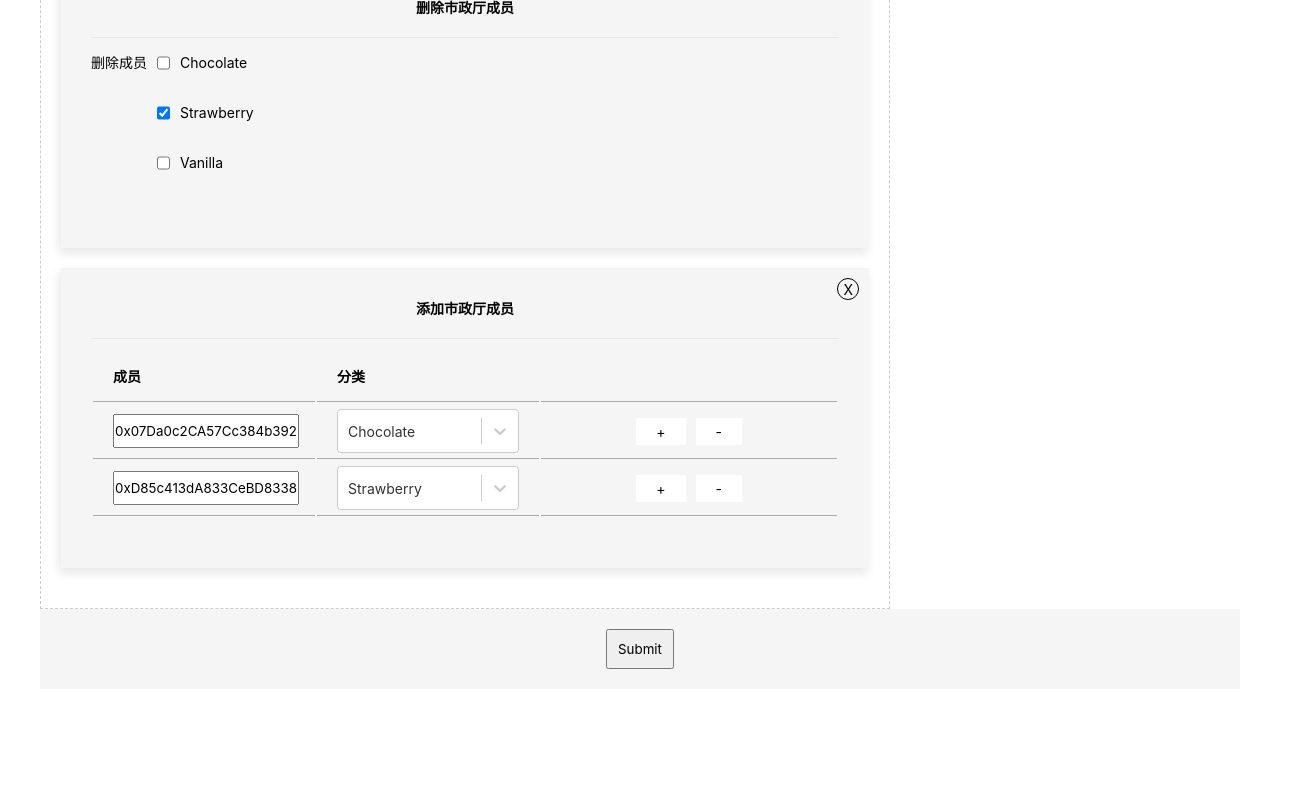
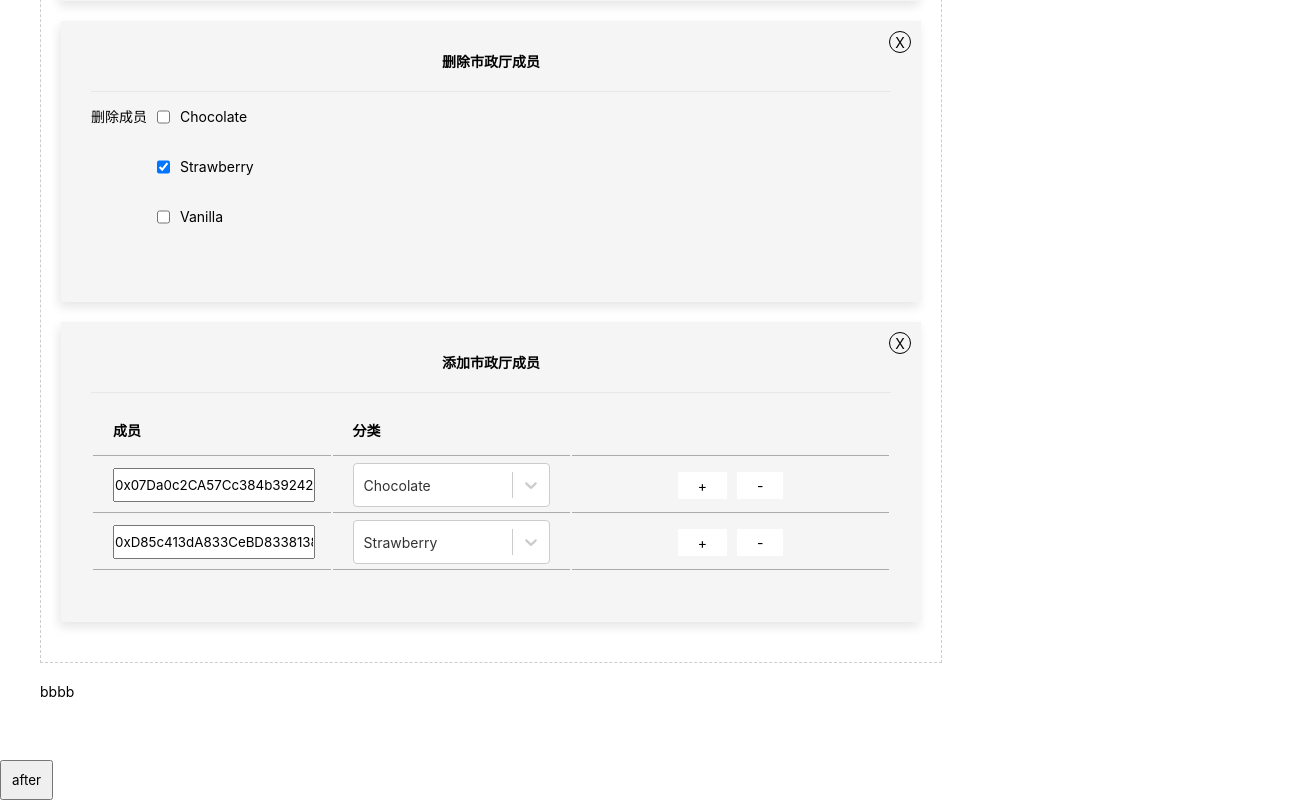
Before and after one commit to Taoist-Labs/components, a React (Create React App) app: page /new in a window 1280 px wide. Shown: the part 1016-1816 px from the top of the page, 1312 px wide, since content can reach past the window. Before the commit the page ends 1745 px from the top, so only its background shows below. Built offline with nearby package versions, Linux system fonts and the light colour scheme.

Commit message:
add before & after components

```diff
--- a/src/new.tsx
+++ b/src/new.tsx
@@ -1,12 +1,34 @@
-import React from 'react';
+import React, {ChangeEvent, useRef, useState} from 'react';
 import Template from "./packages/components/template";
 import initialItems from "./json/initialItem";
 import DataSource from "./json/datasource.json";
 
 
 function New() {
+    const childRef = useRef(null);
+    const [test,setTest] = useState('');
+    const handleInput = (e:ChangeEvent) =>{
+        const {value} = e.target as HTMLInputElement;
+        setTest(value)
+    }
+
+
+    const handleFormSubmit = (data:any) => {
+        console.log({
+            ...data,
+            test
+        })
+    };
+
+    const AllSubmit = () =>{
+        (childRef.current as any).submitForm()
+    }
+
     return (
-            <Template DataSource={DataSource} operate="edit" initialItems={initialItems} />
+        <div>
+        <Template DataSource={DataSource} operate="edit" initialItems={initialItems} BeforeComponent={  <input type="text" onChange={handleInput} />} AfterComponent={<div>bbbb</div>}  ref={childRef} onSubmitData={handleFormSubmit} />
+            <button onClick={()=>AllSubmit()}>after</button>
+        </div>
     );
 }
 
--- a/src/package.template.json
+++ b/src/package.template.json
@@ -1,6 +1,6 @@
 {
     "name": "@seedao/proposal",
-    "version": "0.0.3",
+    "version": "0.0.4",
     "description": "proposal",
     "main": "index.js",
     "repository": "",
--- a/src/packages/components/template.tsx
+++ b/src/packages/components/template.tsx
@@ -75,8 +75,26 @@ const ButtonBox = styled.div`
   justify-content: center;
 `
 
+const LftFlex = styled.div`
+    display: flex;
+  flex-direction: column;
+`
 
-export default function Template  ({DataSource,operate,initialItems}:any)  {
+const BeforeDiv = styled.div`
+    margin-bottom: 20px;
+`
+
+const AfterDiv = styled.div`
+    margin: 20px 0;
+`
+
+const RhtFlex = styled.div`
+`
+
+ const Template = React.forwardRef(({onSubmitData,DataSource,operate,initialItems,BeforeComponent,AfterComponent}:any,ref) => {
+     React.useImperativeHandle(ref, () => ({
+         submitForm:handleSubmit(onSubmit),
+     }));
 
     const { register, handleSubmit,control,setValue,reset,getValues } = useForm<any>();
 
@@ -166,13 +184,20 @@ export default function Template  ({DataSource,operate,initialItems}:any)  {
             arr.push(obj)
 
         }
-        console.log(arr)
+        onSubmitData && onSubmitData(data);
+
     }
 
     return (<Box>
 
         <DragDropContext onDragEnd={handleDragEnd}>
             <InnerBox>
+                <LftFlex>
+                    <BeforeDiv>
+                        {
+                            BeforeComponent
+                        }
+                    </BeforeDiv>
                     <Droppable droppableId="right">
                         {(provided) => (
                             <LftBox
@@ -203,6 +228,15 @@ export default function Template  ({DataSource,operate,initialItems}:any)  {
                             </LftBox>
                         )}
                     </Droppable>
+
+                    <AfterDiv>
+                        {
+                            AfterComponent
+                        }
+                    </AfterDiv>
+                </LftFlex>
+
+                <RhtFlex>
                     <Droppable droppableId="left">
                         {(provided) => (
                             <RhtBox
@@ -232,11 +266,12 @@ export default function Template  ({DataSource,operate,initialItems}:any)  {
                             </RhtBox>
                         )}
                     </Droppable>
+                </RhtFlex>
+
             </InnerBox>
         </DragDropContext>
-            <ButtonBox>
-                <button onClick={handleSubmit(onSubmit)}>Submit</button>
-            </ButtonBox>
         </Box>
     );
-};
+});
+
+export default Template
```
Lines whose indentation alone changed are shown as unchanged.
